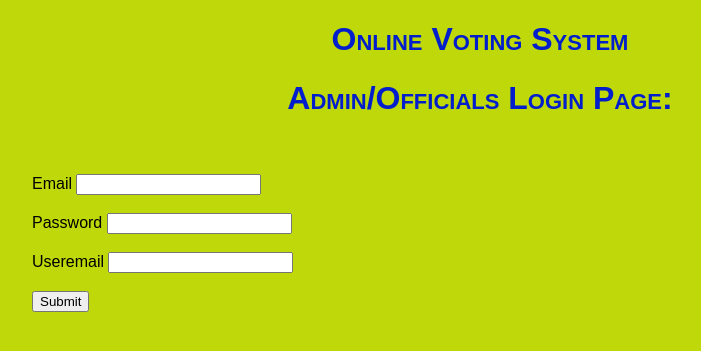
After one commit to ku5-ku5/CM2305-Voting-System-Prototype-, a Python web app: template Prototype/templates/adminLogin.html in a window 1280 px wide. The commit adds this page. Shown: the top 351 px of the page, without its empty margins (160-861 px from the left). Run offline with Jinja, Linux system fonts and the light colour scheme; the template is opened without the code that fills it: most values are stand-ins (such as "Sample title", 1, 10 or a date in 2020); form fields are guessed from the names that the template uses.

```diff
--- a/Prototype/__init__.py
+++ b/Prototype/__init__.py
@@ -6,7 +6,7 @@ from flask_login import LoginManager
 app = Flask(__name__)
 app.config['SECRET_KEY'] = 'de7f35de261b964a421d1f296a151bf76ecffe5207861827'
 
-app.config['SQLALCHEMY_DATABASE_URI'] = 'mysql+pymysql://root:INSERT_PASSWORD@localhost:3306/votedb'
+app.config['SQLALCHEMY_DATABASE_URI'] = 'mysql+pymysql://root:H0tr0d99@localhost:3306/votedb'
 db = SQLAlchemy(app)
 login_manager = LoginManager()
 login_manager.init_app(app)
--- a/Prototype/models.py
+++ b/Prototype/models.py
@@ -10,7 +10,7 @@ class PoliticalParty(db.Model):
 		return f"PoliticalParty('{self.Name}')"
 
 class Users(db.Model):
-	UserUId = db.Column(UUID(as_uuid=True), unique = True, primary_key = True)
+	UserUId = db.Column(UUID(as_uuid=True), unique = True, primary_key = True, default=db.text("uuid()"))
 	EligibleToVote = db.Column(TINYINT(1), default = 0)
 	email = db.Column(db.String(255), unique = True, nullable = False)
 	PwdHash = db.Column(db.String(255), nullable = False)
--- a/Prototype/templates/admin.html
+++ /dev/null
@@ -1,4 +0,0 @@
-{% extends "layout.html" %}
-{% block content %}
-<h1> Admin Page: </h1>
-{% endblock content %}
--- /dev/null
+++ b/Prototype/templates/adminLogin.html
@@ -0,0 +1,34 @@
+{% extends "layout.html" %}
+{% block content %}
+<h1> Admin/Officials Login Page: </h1>
+<form action="" method="POST">
+  {{ form.csrf_token }}
+  <br><br>
+  <section class="">
+    {{ form.email.label }} {{ form.email }}
+    {% for error in form.email.errors %}
+      <span style="color: blue;">[{{ error }}]</span>
+    {% endfor %}
+  </section>
+  <br>
+  <section class="">
+    {{ form.password.label }} {{ form.password }}
+    {% for error in form.password.errors %}
+      <span style="color: blue;">[{{ error }}]</span>
+    {% endfor %}
+  </section>
+  <br>
+  <div class="">
+    <span title="This is a basic anti-spam bot feature. The bot will see the field name is called 'useremail' and therefore will fill this in with an email, which will then cause the login not to proceed as the field needs to be blank."> {{ form.useremail.label }} </span>
+    <span title="This is a basic anti-spam bot feature. The bot will see the field name is called 'useremail' and therefore will fill this in with an email, which will then cause the login not to proceed as the field needs to be blank.">{{ form.useremail}}</span>
+    {% for error in form.useremail.errors %}
+    <!-- Look at making this hidden potentially? -->
+    <span style="color: blue;">[{{ error }}]</span>
+    {% endfor %}
+  <br>
+  <br>
+  <section class="">
+    {{ form.submit() }}
+  </section>
+</form>
+{% endblock content %}
--- a/Prototype/templates/official.html
+++ b/Prototype/templates/official.html
@@ -1,4 +1,6 @@
 {% extends "layout.html" %}
 {% block content %}
-<h1> Officials Page: </h1>
+<h1> Admin and Officials Page: </h1>
+<!-- Need to add code to generate buttons based on user permissions assuming all officials can generate a report then admins get buttons to generate a new election -->
+
 {% endblock content %}
```
Also changed, not shown: Prototype/routes.py (+12 -11 lines).
